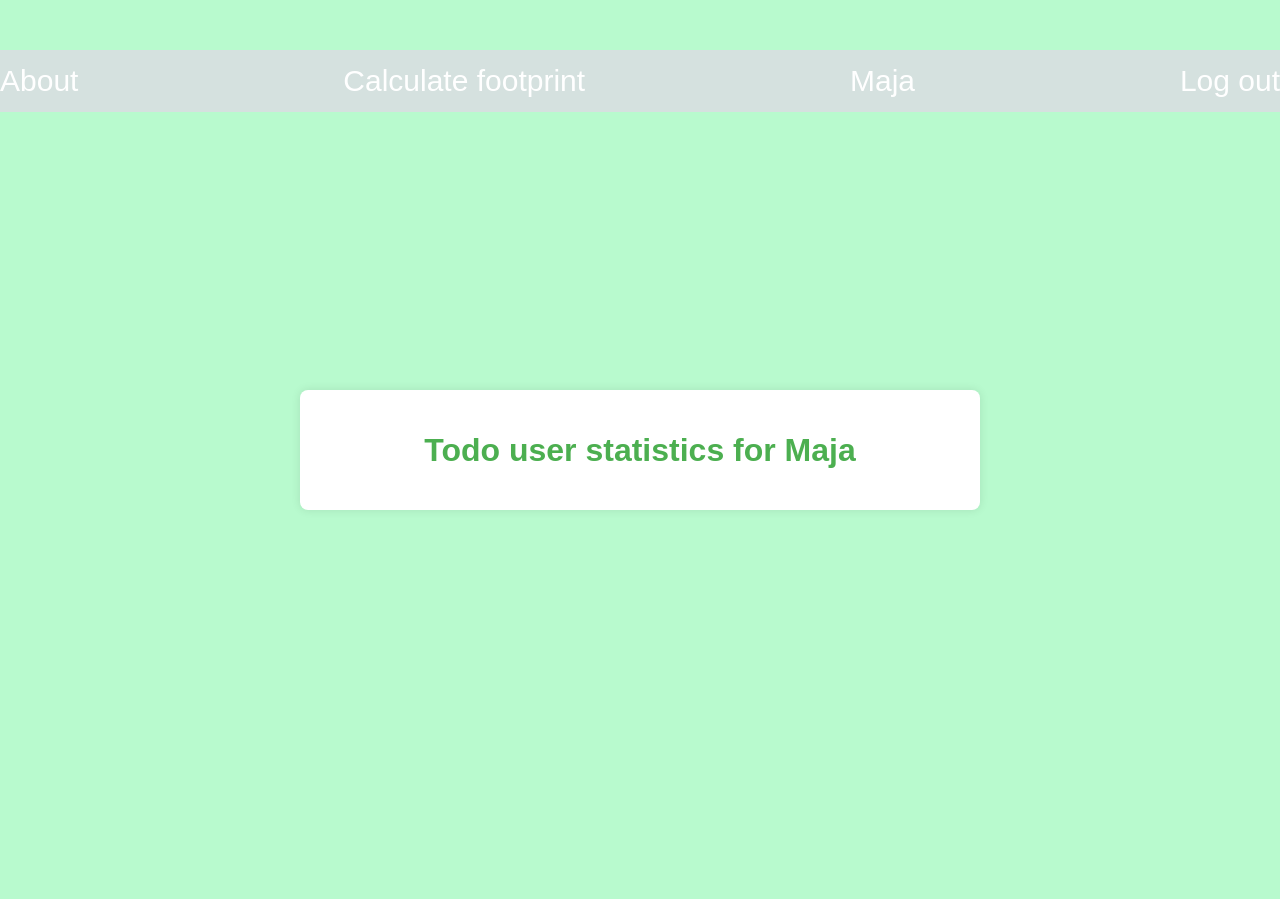
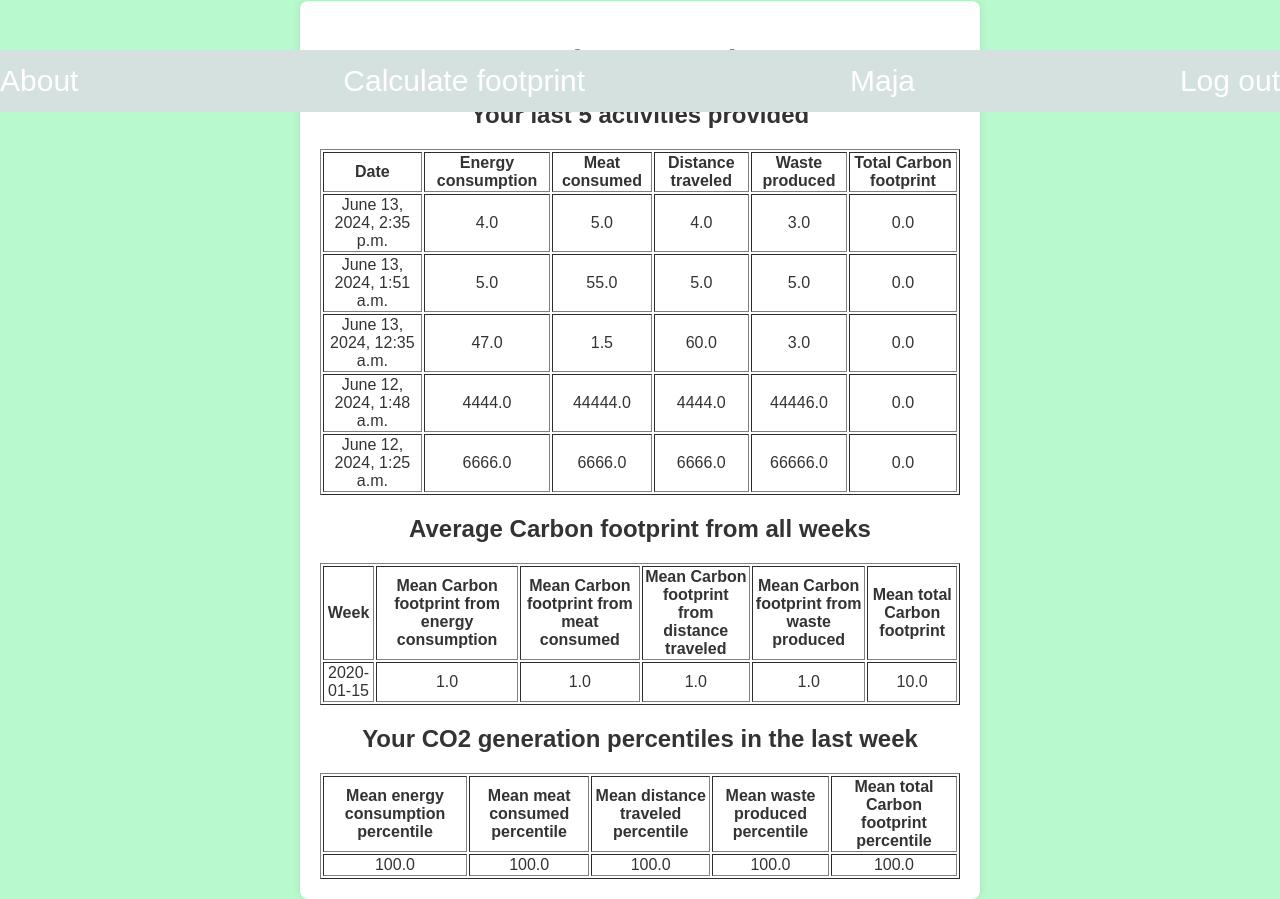
Before and after one commit to majawasielewska/EcoFootprint-app, a Django app: page /ecofootprint/account/ in a window 1280 px wide. Before the commit the page ends 510 px from the top, so only its background shows below. Run offline with Django 5.2, Linux system fonts and the light colour scheme; a user stored in the database is signed in; data comes from the database, SQL or seed files in the repository; tables that the repository leaves empty hold one stand-in row (values such as "Sample post").

Commit message:
add percentiles calculation

```diff
--- a/django_website/carbon_footprint_website/templates/ecofootprint/user.html
+++ b/django_website/carbon_footprint_website/templates/ecofootprint/user.html
@@ -3,7 +3,80 @@
 {% block body %}
     <div class="wrapper">
     <div class="container">
-        <h1>Todo user statistics for {{ user.username }}</h1>
+            <h1>Welcome, {{ user.username }}</h1>
+
+    <h2>Your last 5 activities provided</h2>
+    <table border="1">
+        <thead>
+            <tr>
+                <th>Date</th>
+                <th>Energy consumption</th>
+                <th>Meat consumed</th>
+                <th>Distance traveled</th>
+                <th>Waste produced</th>
+                <th>Total Carbon footprint</th>
+            </tr>
+        </thead>
+        <tbody>
+            {% for data in user_data %}
+            <tr>
+                <td>{{ data.date_created }}</td>
+                <td>{{ data.energy_consumption }}</td>
+                <td>{{ data.meat_consumption }}</td>
+                <td>{{ data.travel_distance }}</td>
+                <td>{{ data.waste_production }}</td>
+                <td>{{ data.total_footprint }}</td>
+            </tr>
+            {% endfor %}
+        </tbody>
+    </table>
+
+    <h2>Average Carbon footprint from all weeks</h2>
+    <table border="1">
+        <thead>
+            <tr>
+                <th>Week</th>
+                <th>Mean Carbon footprint from energy consumption</th>
+                <th>Mean Carbon footprint from meat consumed</th>
+                <th>Mean Carbon footprint from distance traveled</th>
+                <th>Mean Carbon footprint from waste produced</th>
+                <th>Mean total Carbon footprint</th>
+            </tr>
+        </thead>
+        <tbody>
+            {% for agg_data in user_data_agg %}
+            <tr>
+                <td>{{ agg_data.week|date:"Y-m-d" }}</td>
+                <td>{{ agg_data.mean_energy_consumption_footprint }}</td>
+                <td>{{ agg_data.mean_meat_consumption_footprint }}</td>
+                <td>{{ agg_data.mean_travel_distance_footprint }}</td>
+                <td>{{ agg_data.mean_waste_production_footprint }}</td>
+                <td>{{ agg_data.mean_total_footprint }}</td>
+            </tr>
+            {% endfor %}
+        </tbody>
+    </table>
+        <h2>Your CO2 generation percentiles in the last week</h2>
+    <table border="1">
+        <thead>
+            <tr>
+                <th>Mean energy consumption percentile</th>
+                <th>Mean meat consumed percentile</th>
+                <th>Mean distance traveled percentile</th>
+                <th>Mean waste produced percentile</th>
+                <th>Mean total Carbon footprint percentile</th>
+            </tr>
+        </thead>
+        <tbody>
+            <tr>
+                <td>{{ percentiles.energy }}</td>
+                <td>{{ percentiles.meat }}</td>
+                <td>{{ percentiles.travel }}</td>
+                <td>{{ percentiles.waste }}</td>
+            <td>{{ percentiles.total }}</td>
+            </tr>
+        </tbody>
+    </table>
     </div>
     </div>
 {% endblock %}
--- a/django_website/carbon_footprint_website/views.py
+++ b/django_website/carbon_footprint_website/views.py
@@ -1,8 +1,9 @@
 from django.shortcuts import render, redirect
 from django.contrib.auth.decorators import login_required
 from .forms import UserFootprintForm
-from .models import UserFootprint
+from .models import UserFootprint, UserFootprintAggregation
 from django.contrib.auth.forms import UserCreationForm
+from scipy import stats
 
 
 def home(request):
@@ -36,10 +37,10 @@ def calculate_footprint(request):
             footprint.travel_distance_footprint = footprint.travel_distance * 0.21
             footprint.waste_production_footprint = footprint.waste_production * 0.5
             footprint.total_footprint = (
-                footprint.energy_consumption_footprint +
-                footprint.meat_consumption_footprint +
-                footprint.travel_distance_footprint +
-                footprint.waste_production_footprint
+                    footprint.energy_consumption_footprint +
+                    footprint.meat_consumption_footprint +
+                    footprint.travel_distance_footprint +
+                    footprint.waste_production_footprint
             )
             footprint.save()
             return redirect('result')
@@ -68,6 +69,38 @@ def result(request):
 
 def account(request):
     user = request.user
-    user_data = UserFootprint.objects.filter(user=request.user)
-    print(user_data)
-    return render(request, 'ecofootprint/user.html', {'user': user})
+    user_data = UserFootprint.objects.filter(user=request.user).order_by('-date_created')[:5]
+    try:
+        data_agg = UserFootprintAggregation.objects
+        user_data_agg = data_agg.filter(user=request.user)
+        percentiles = calculate_percentiles(user_data_agg, data_agg)
+    except Exception:
+        user_data_agg = {}
+        percentiles = {}
+    return render(request, 'ecofootprint/user.html', {'user': user, 'user_data': user_data,
+                                                      'user_data_agg': user_data_agg, 'percentiles': percentiles})
+
+
+def calculate_percentiles(user_data_agg, data_agg):
+    percentiles = {}
+
+    user_item = user_data_agg.latest('week')
+    overall_week_data = data_agg.filter(week=user_item.week)
+    # Calculate percentiles for each value in user_week_data
+    values = overall_week_data.values_list('mean_energy_consumption_footprint', flat=True)
+    percentile_energy = stats.percentileofscore(values, user_item.mean_energy_consumption_footprint)
+    percentiles["energy"] = percentile_energy
+    values = overall_week_data.values_list('mean_meat_consumption_footprint', flat=True)
+    percentile_meat = stats.percentileofscore(values, user_item.mean_meat_consumption_footprint)
+    percentiles["meat"] = percentile_meat
+    values = overall_week_data.values_list('mean_travel_distance_footprint', flat=True)
+    percentile_travel = stats.percentileofscore(values, user_item.mean_travel_distance_footprint)
+    percentiles["travel"] = percentile_travel
+    values = overall_week_data.values_list('mean_waste_production_footprint', flat=True)
+    percentile_waste = stats.percentileofscore(values, user_item.mean_waste_production_footprint)
+    percentiles["waste"] = percentile_waste
+    values = overall_week_data.values_list('mean_total_footprint', flat=True)
+    percentile_total = stats.percentileofscore(values, user_item.mean_total_footprint)
+    percentiles["total"] = percentile_total
+
+    return percentiles
--- a/django_website/requirements.txt
+++ b/django_website/requirements.txt
@@ -6,3 +6,4 @@ google-cloud-secret-manager==2.9.0
 google-auth==2.3.3
 psycopg2==2.9.1
 dj-database-url
+scipy
```
